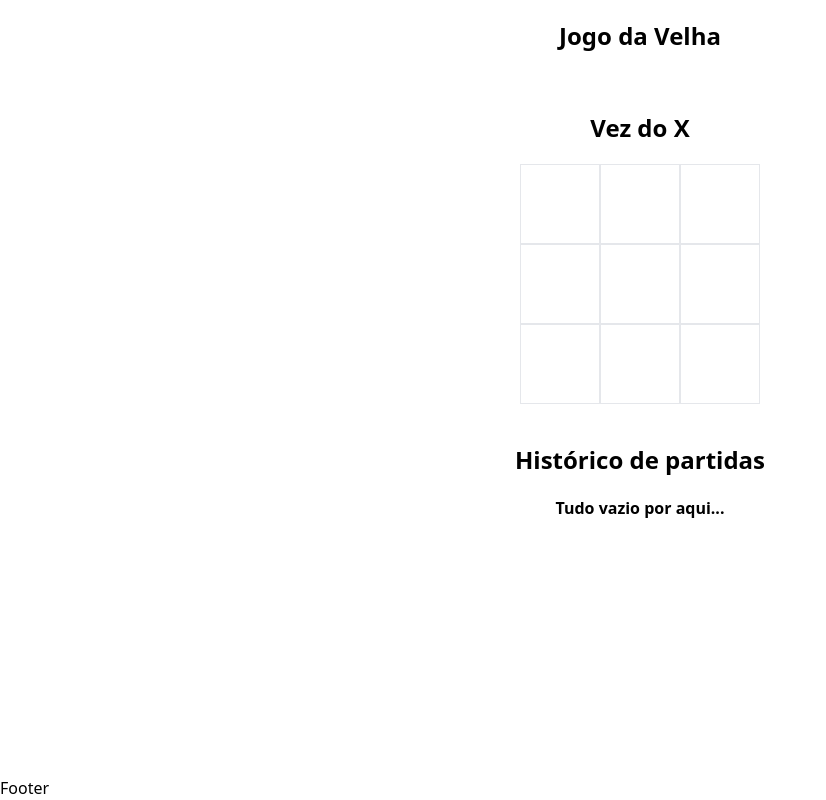
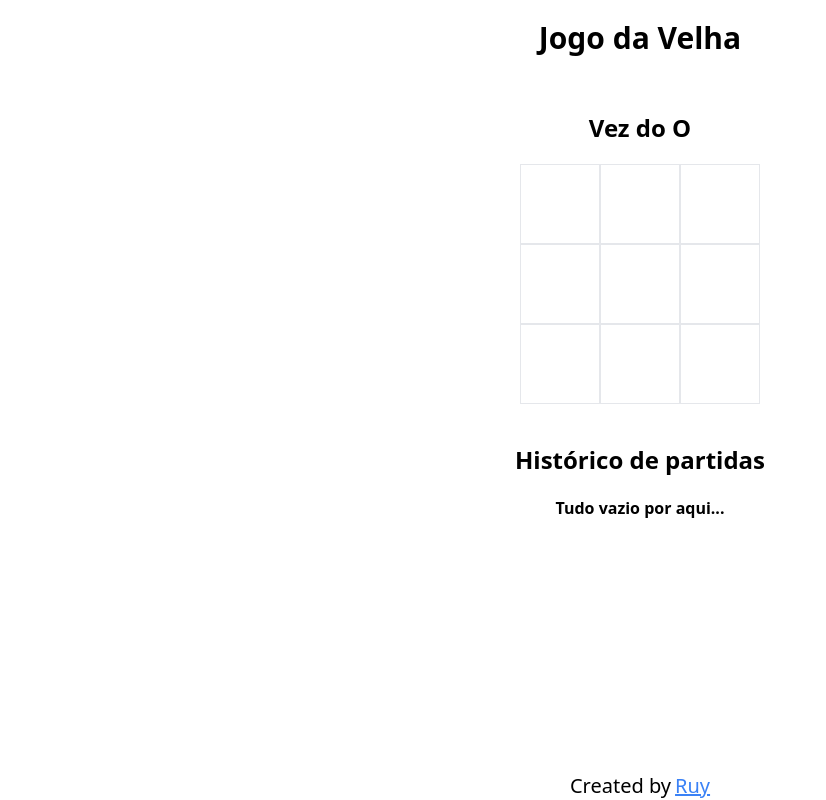
Before and after one commit to Leckller/jogoDaVeia, a React (Vite) app: page / in a window 1280 px wide. Shown: the whole page, without its empty margins (0-826 px from the left). Built offline with nearby package versions, Linux system fonts and the light colour scheme.

Commit message:
feat: jogo finalizado, falta implementação dos testes

```diff
--- a/src/components/Home/Game.tsx
+++ b/src/components/Home/Game.tsx
@@ -15,10 +15,12 @@ function Game() {
       <section className="grid grid-cols-3 grid-rows-3 relative w-60">
         {disable && (
           <button
-            className="absolute w-full h-full"
+            className="bg-[rgba(0,0,0,0.1)] absolute w-full h-full"
             onClick={ () => dispatch(reiniciar()) }
           >
-            Reiniciar
+            <p className="text-2xl font-bold">
+              Reiniciar
+            </p>
           </button>
         )}
         {boxes.map((_, i) => (
--- a/src/components/Home/History.tsx
+++ b/src/components/Home/History.tsx
@@ -16,7 +16,7 @@ function History() {
     document.querySelectorAll('.history').forEach((element) => {
       observer.observe(element);
     });
-  }, []);
+  }, [history]);
 
   return (
     <section
--- a/src/components/Layout/Footer.tsx
+++ b/src/components/Layout/Footer.tsx
@@ -1,6 +1,21 @@
 function Footer() {
   return (
-    <div>Footer</div>
+    <footer
+      className="w-full flex flex-row justify-center items-center gap-1
+    text-xl font-medium"
+    >
+      <p>
+        Created by
+      </p>
+      <a
+        className="text-blue-500 underline"
+        href="https://github.com/Leckller"
+        target="_blank"
+        rel="noreferrer"
+      >
+        Ruy
+      </a>
+    </footer>
   );
 }
 
--- a/src/components/Layout/Header.tsx
+++ b/src/components/Layout/Header.tsx
@@ -2,7 +2,7 @@ function Header() {
   return (
     <header>
       <h1
-        className="text-2xl font-bold flex justify-center w-full p-5"
+        className="text-3xl font-extrabold flex justify-center w-full p-5"
       >
         Jogo da Velha
       </h1>
--- a/src/redux/Reducers/Velha.ts
+++ b/src/redux/Reducers/Velha.ts
@@ -15,7 +15,7 @@ const initialState: VelhaState = {
   moves: 0,
   player: false,
   history: [],
-  status: 'Vez do X',
+  status: 'Vez do O',
   disable: false,
 };
 
@@ -41,6 +41,7 @@ export const VelhaSlice = createSlice({
         state.disable = true;
         state.history.push(state.boxes);
         state.status = 'Velha!!';
+        state.player = !state.player;
         state.boxes = initialState.boxes;
         state.moves = initialState.moves;
         return;
```
